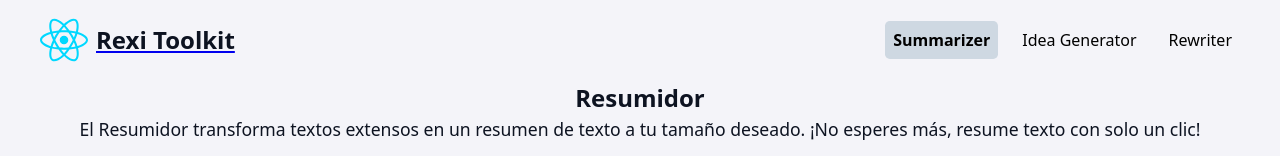
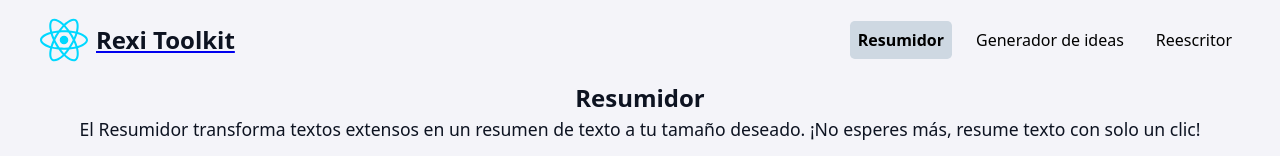
Before and after one commit to OsOsorioP/Orzalia, a React (Vite) app: page / in a window 1280 px wide. Shown: the top 156 px of the page. Built offline with nearby package versions, Linux system fonts and the light colour scheme; no server answers.

Commit message:
Update Navbar links to reflect localized names for improved user experience

```diff
--- a/src/components/layout/Navbar/Navbar.jsx
+++ b/src/components/layout/Navbar/Navbar.jsx
@@ -3,9 +3,9 @@ import styles from "./Navbar.module.css";
 
 const Navbar = () => {
   const navLinks = [
-    { to: "/", name: "Summarizer" },
-    { to: "/idea_generator", name: "Idea Generator" },
-    { to: "/rewriter", name: "Rewriter" },
+    { to: "/", name: "Resumidor" },
+    { to: "/idea_generator", name: "Generador de ideas" },
+    { to: "/rewriter", name: "Reescritor" },
   ];
 
   const getNavLinkClass = ({ isActive }) => {
```
